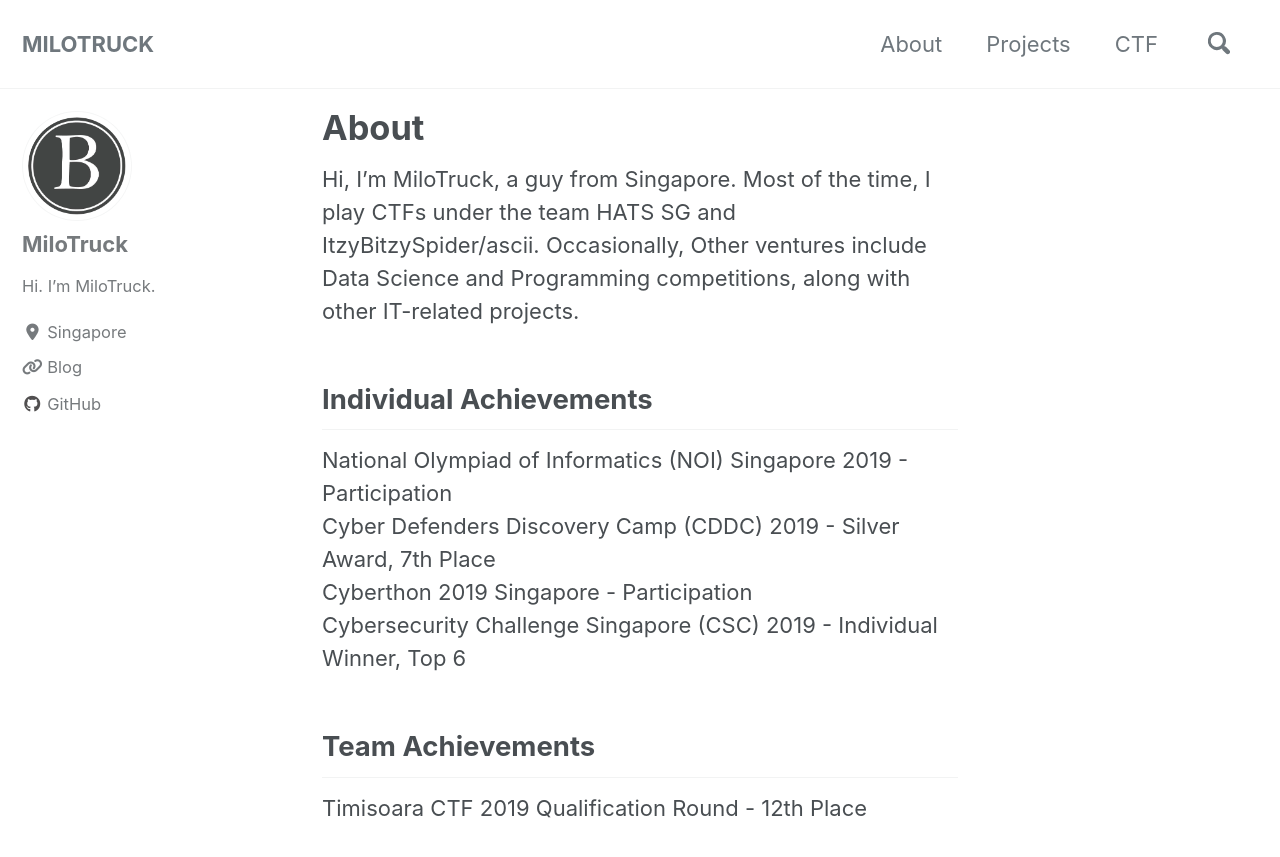
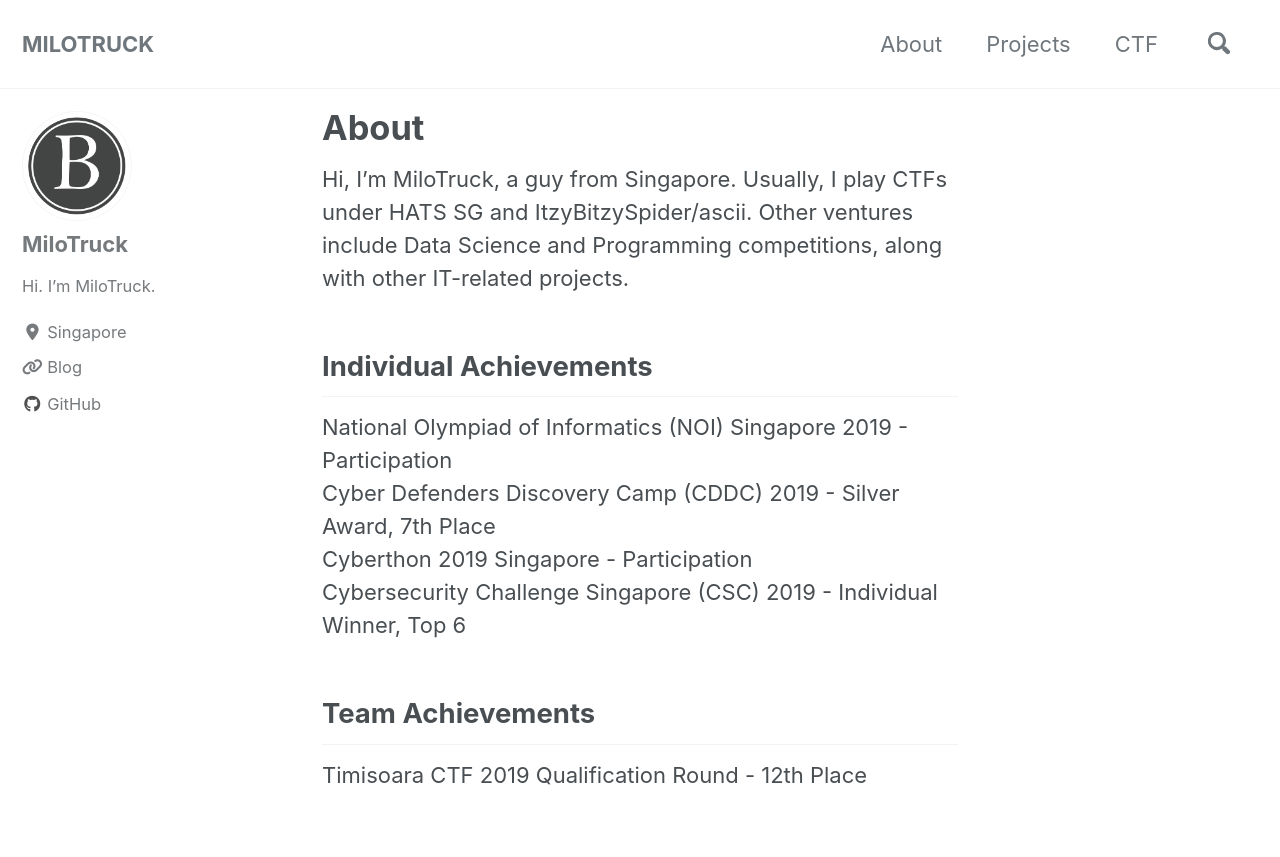
Before and after one commit to MiloTruck/milotruck.github.io, a Jekyll site: the page built from _pages/about.md, in a window 1280 px wide and 900 px high. Shown: the top 857 px of the window. Built offline with Jekyll 4.4.1, drawn with Linux system fonts in a browser that asks for light colours; cached includes are drawn as plain includes; nearby versions of some CDN libraries.

Commit message:
Corrected about page.

```diff
--- a/_pages/about.md
+++ b/_pages/about.md
@@ -2,7 +2,7 @@
 title: "About"
 permalink: /about/
 ---
-Hi, I'm MiloTruck, a guy from Singapore. Most of the time, I play CTFs under the team HATS SG and ItzyBitzySpider/ascii. Occasionally, Other ventures include Data Science and Programming competitions, along with other IT-related projects.
+Hi, I'm MiloTruck, a guy from Singapore. Usually, I play CTFs under HATS SG and ItzyBitzySpider/ascii. Other ventures include Data Science and Programming competitions, along with other IT-related projects.
 
 ## Individual Achievements
 National Olympiad of Informatics (NOI) Singapore 2019 - Participation
```
